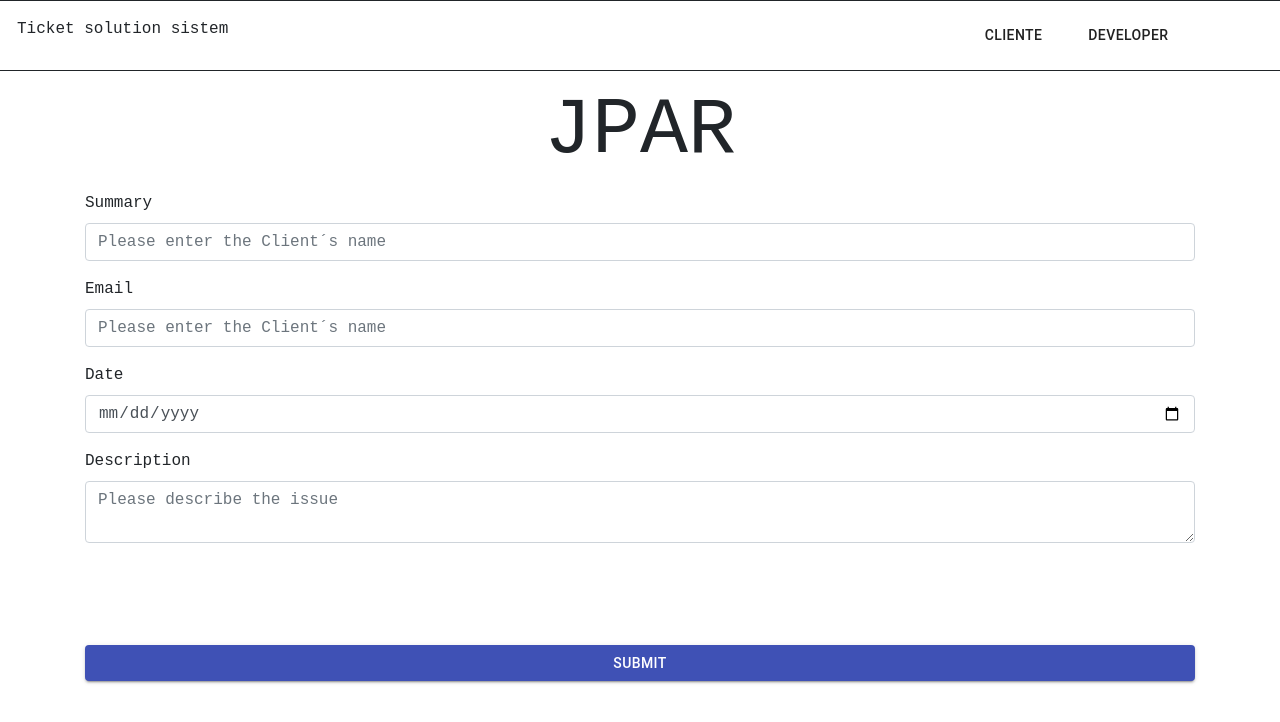
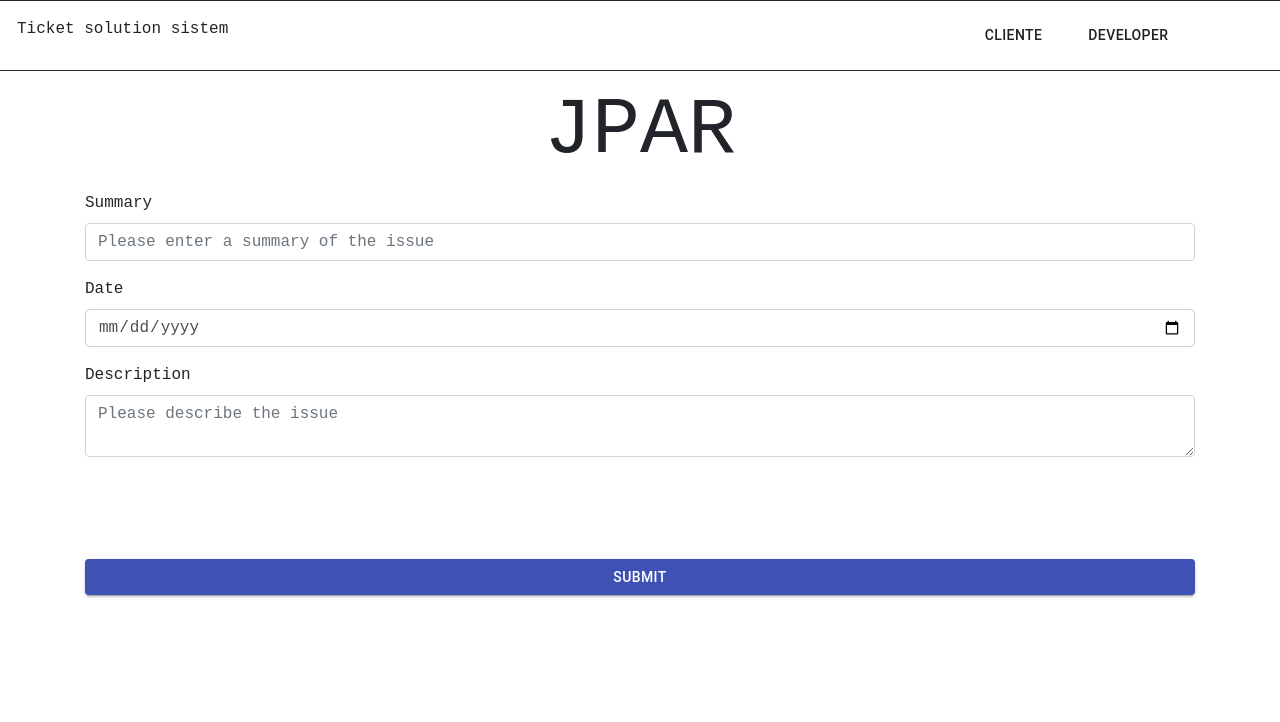
Before and after one commit to alfonso46674/madreSelva, a React (Create React App) app: page / in a window 1280 px wide. Shown: the top 722 px of the page. Built offline with nearby package versions, Linux system fonts and the light colour scheme.

Commit message:
Fix: Updated client post parameteres

```diff
--- a/src/components/client/client.js
+++ b/src/components/client/client.js
@@ -5,7 +5,7 @@ import Button from '@material-ui/core/Button';
 import Axios from 'axios'
 
 const Client = () => {
-  const url = '  https://c1tm95660k.execute-api.us-east-1.amazonaws.com/dev/conseguirticket';
+  const url = '  https://c1tm95660k.execute-api.us-east-1.amazonaws.com/dev/subirticket';
 
   // Setting the original dataset to null
   const [data, setData] = useState({
@@ -45,12 +45,13 @@ const Client = () => {
   const submit = (e) => {
     randomID()
     e.preventDefault()
+    console.log('data');
     console.log(data);
     Axios.post(url, {
       ticket: {
         id: data.id,
         summary: data.summary,
-        email:data.email,
+        email:'',
         date: data.date,
         description: data.description,
         assignedDev2: "",
@@ -71,11 +72,7 @@ const Client = () => {
       <Form className='ClientForm'>
         <Form.Group >
           <Form.Label>Summary</Form.Label>
-          <Form.Control onChange={(e) => myFunction(e)} type="text" placeholder="Please enter the Client´s name" id='summary' />
-        </Form.Group>
-        <Form.Group >
-          <Form.Label>Email</Form.Label>
-          <Form.Control onChange={(e) => myFunction(e)} type="text" placeholder="Please enter the Client´s name" id='email' />
+          <Form.Control onChange={(e) => myFunction(e)} type="text" placeholder="Please enter a summary of the issue" id='summary' />
         </Form.Group>
         <Form.Group >
           <Form.Label>Date</Form.Label>
```
